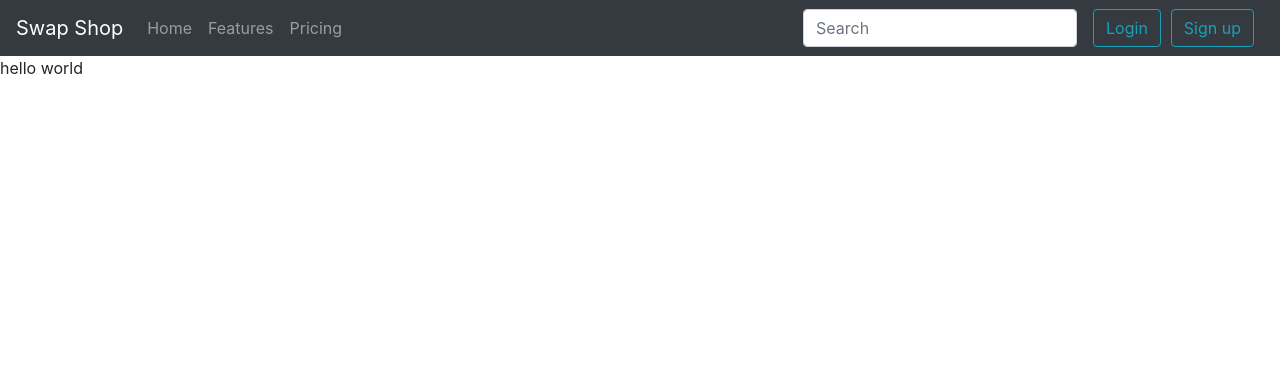
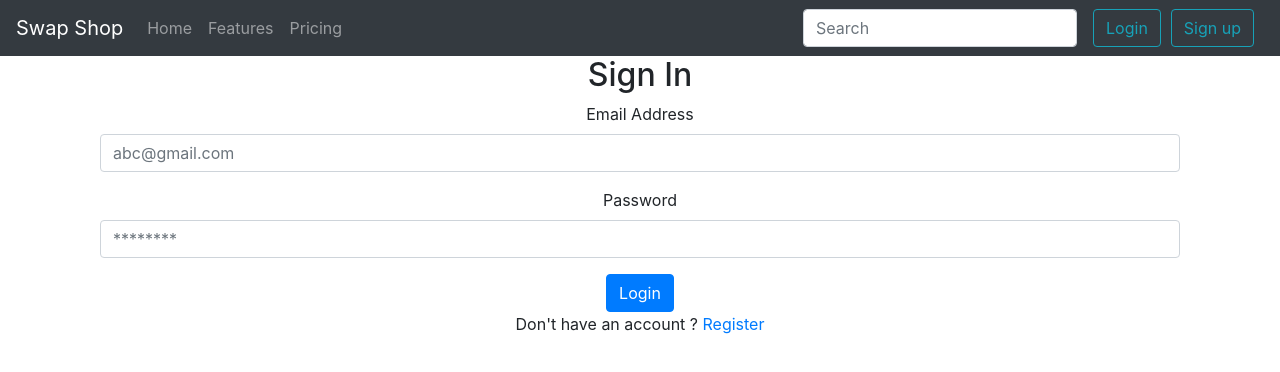
Before and after one commit to parth-27/TraWell, a React (Create React App) app in the folder frontend/: page /login in a window 1280 px wide. Shown: the top 372 px of the page. Built offline with nearby package versions, Linux system fonts and the light colour scheme.

Commit message:
login form

```diff
--- a/frontend/src/componenets/Login.js
+++ b/frontend/src/componenets/Login.js
@@ -1,10 +1,63 @@
-import React, { Component } from 'react'
+import React, { Component } from 'react';
+
+import { Link } from 'react-router-dom';
+
+import { Form, Container, Button, Col } from 'react-bootstrap';
 
 export default class Login extends Component {
+
+    state = {
+        email: '',
+        password:'',
+    }
+
+    handleChange = (event) => {
+        this.setState({ [event.target.name]: event.target.value });
+    }
+
     render() {
         return (
             <>
-              hello world
+                <Container
+                    className="App"
+                >
+                    <h2 style={{ textAlign:'center'}}>Sign In </h2>
+
+                    <Form className="form" style={{textAlign:'center'}}>
+                        <Form.Group>
+                            <Col>
+                                <Form.Group>
+                                    <Form.Label>Email Address</Form.Label>
+                                    <Form.Control
+                                        type="email"
+                                        name="email"
+                                        id="exampleEmail"
+                                        placeholder="abc@gmail.com"
+                                        onChange = {this.handleChange}
+                                    />
+                                </Form.Group>
+                            </Col>
+                            <Col>
+                                <Form.Group>
+                                    <Form.Label for="examplePassword">Password</Form.Label>
+                                    <Form.Control
+                                        type="password"
+                                        name="password"
+                                        id="examplePassword"
+                                        placeholder="********"
+                                        onChange = {this.handleChange}
+                                    />
+                                </Form.Group>
+                            </Col>
+                            <Col>
+                                <Button >Login</Button>
+                            </Col>
+                            <Col>
+                                Don't have an account ? <Link to='/register'>Register</Link>
+                            </Col>
+                        </Form.Group>
+                    </Form>
+                </Container>
             </>
         )
     }
```
